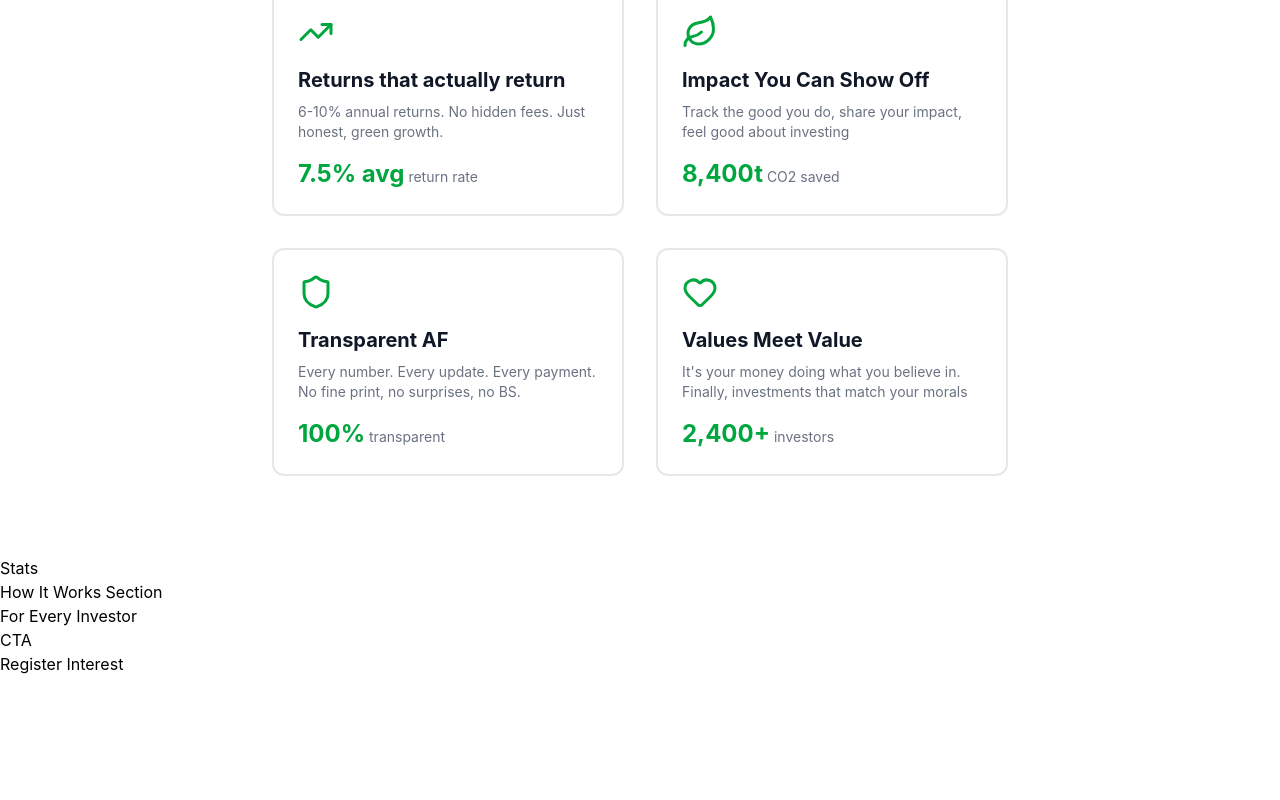
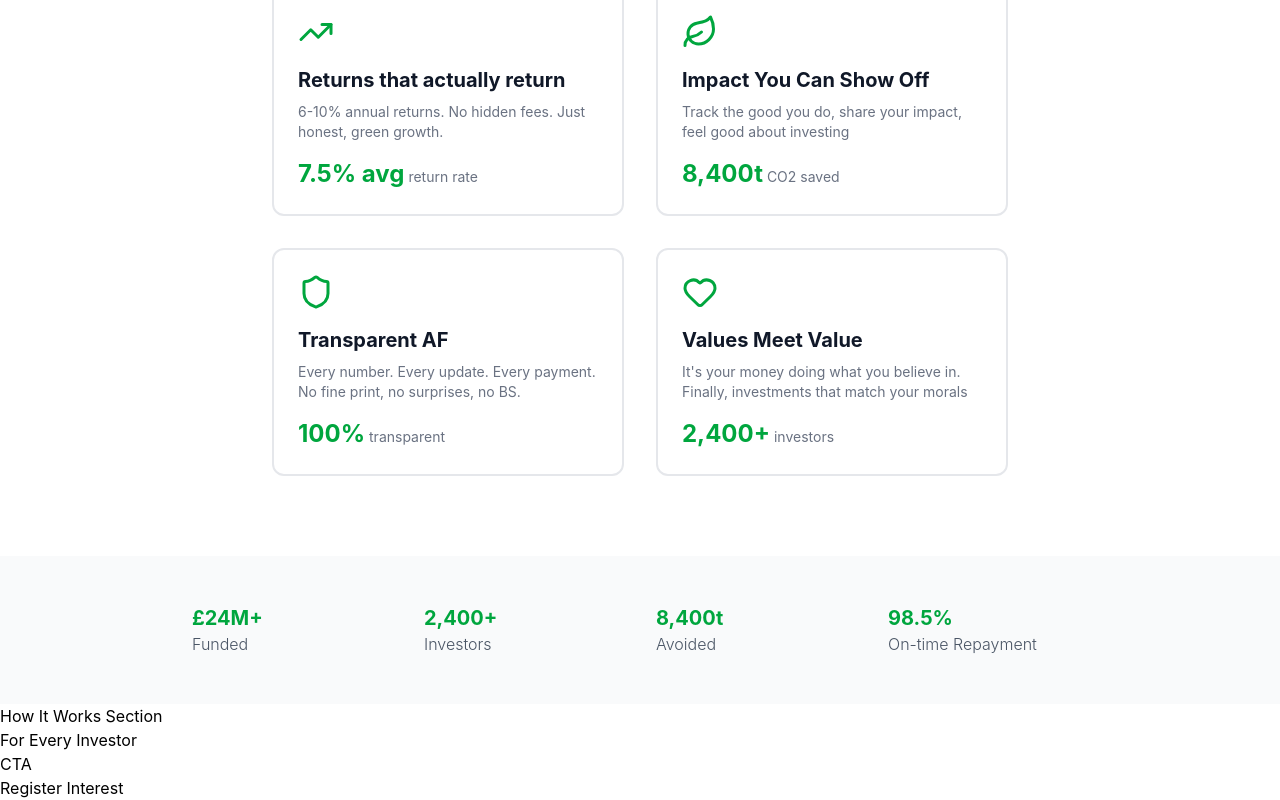
Before and after one commit to GPapagiannopoulos/enterpreneurial_journey, a React app in the folder frontend/: page / in a window 1280 px wide. Shown: the part 1084-1884 px from the top of the page. Before the commit the page ends 1760 px from the top, so only its background shows below. Built offline with nearby package versions, Linux system fonts and the light colour scheme; the HTML template or start-up script is replaced by a standard one.

Commit message:
feat: implement stats section and props

```diff
--- /dev/null
+++ b/frontend/src/components/StatsCard.tsx
@@ -0,0 +1,17 @@
+import React from "react";
+
+export interface StatsCardProps {
+  metric: string;
+  label: string;
+}
+
+export default function StatsCard({ metric, label }: StatsCardProps) {
+  return (
+    <section>
+      <div>
+        <h2 className="font-bold text-xl text-green-600">{metric}</h2>
+        <p className="font-light text-gray-600">{label}</p>
+      </div>
+    </section>
+  );
+}
--- a/frontend/src/sections/Home/StatsSection.tsx
+++ b/frontend/src/sections/Home/StatsSection.tsx
@@ -1,3 +1,32 @@
+import StatsCard from "../../components/StatsCard";
+import type { StatsCardProps } from "../../components/StatsCard";
+
+const stats: StatsCardProps[] = [
+  {
+    metric: "£24M+",
+    label: "Funded",
+  },
+  {
+    metric: "2,400+",
+    label: "Investors",
+  },
+  {
+    metric: "8,400t",
+    label: "Avoided",
+  },
+  {
+    metric: "98.5%",
+    label: "On-time Repayment",
+  },
+];
 export default function StatsSection() {
-  return <section>Stats</section>;
+  return (
+    <section className="bg-gray-50 py-12">
+      <div className="grid grid-cols-4 gap-8 max-w-4xl mx-auto">
+        {stats.map((stat) => (
+          <StatsCard key={stat.metric} {...stat} />
+        ))}
+      </div>
+    </section>
+  );
 }
```
